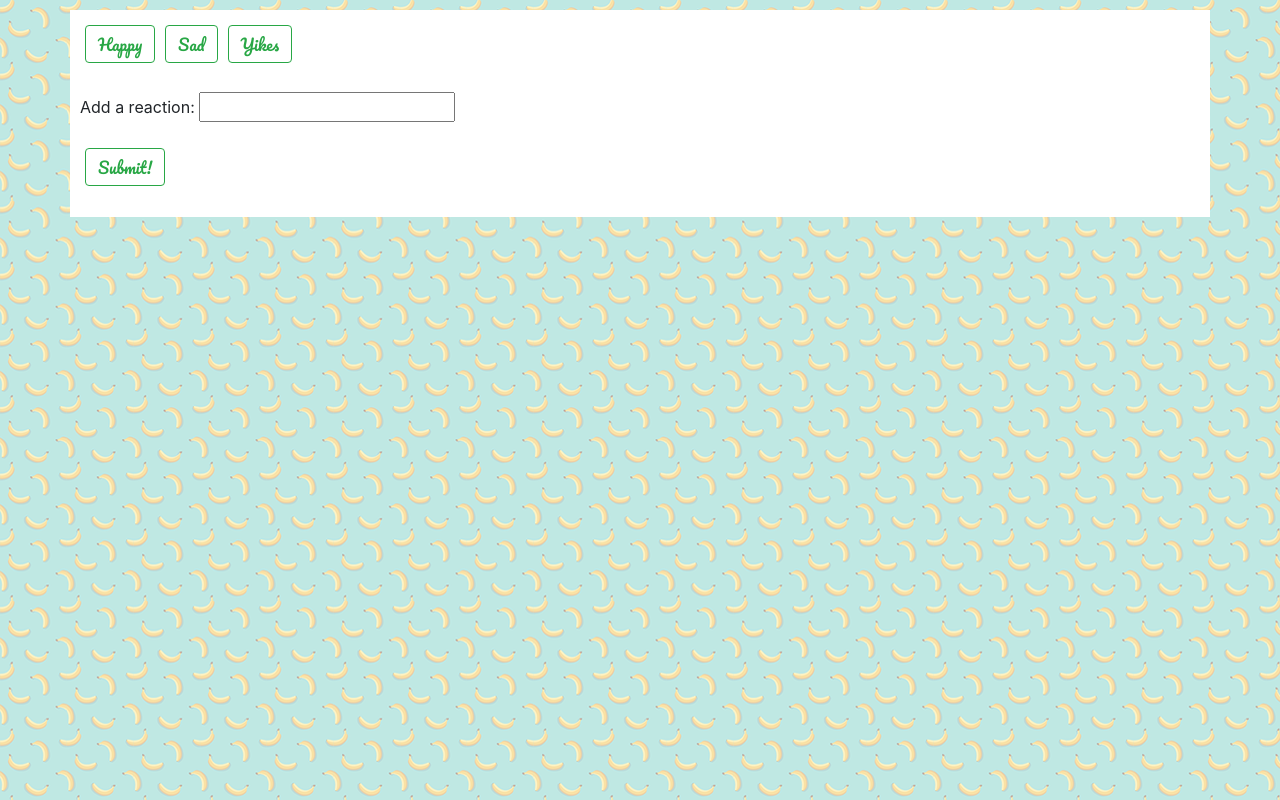
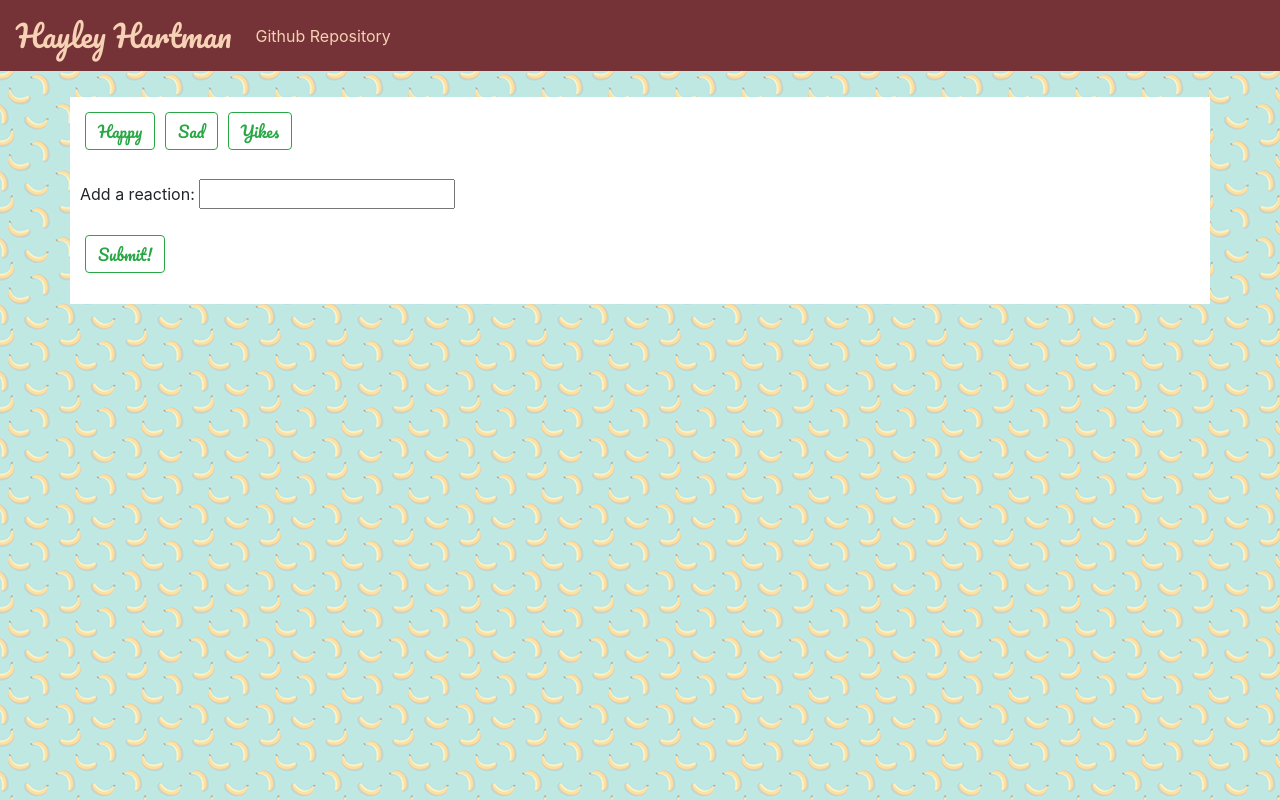
Before and after one commit to hayleyhartman/gif-project, a plain HTML site: page index.html in a window 1280 px wide. Drawn offline with nearby package versions, Linux system fonts and the light colour scheme.

Commit message:
added navbar/github link

```diff
--- a/assets/style.css
+++ b/assets/style.css
@@ -1,8 +1,34 @@
+.navbar {
+    background-color: #753337 !important;
+    margin-bottom: 2%;
+}
+
+.navbar a {
+    color: #f7d1b5 !important;
+
+}
+
+.navbar .name {
+    font-family: 'Pacifico', cursive;
+    font-size: 30px;
+
+}
+
+.navbar a:hover {
+    opacity: 0.75;
+}
+
+.navbar .current:hover {
+    opacity: 1;
+}
+
 .container {
     background-color: white;
     padding: 10px;
     margin-top: 10px;
 }
+
+
 .btn {
     margin: 5px;
     font-family: 'Pacifico', cursive;
--- a/index.html
+++ b/index.html
@@ -12,6 +12,17 @@
     <title>Gifs!!!!</title>
 </head>
 <body background="assets/images/bananas.png">
+    <nav class="navbar navbar-expand-lg navbar-light bg-light">
+        <a class="navbar-brand name" href="#">Hayley Hartman</a>
+        <button class="navbar-toggler" type="button" data-toggle="collapse" data-target="#navbarNavAltMarkup" aria-controls="navbarNavAltMarkup" aria-expanded="false" aria-label="Toggle navigation">
+            <span class="navbar-toggler-icon"></span>
+        </button>
+        <div class="collapse navbar-collapse" id="navbarNavAltMarkup">
+            <div class="navbar-nav">
+            <a class="nav-item nav-link about" href="https://github.com/hayleyhartman/gif-project">Github Repository<span class="sr-only">(current)</span></a>
+            </div>
+        </div>
+    </nav>
 <div class="container">
     <div class="row-md-12">
         <div id="button-locale"></div>
```
